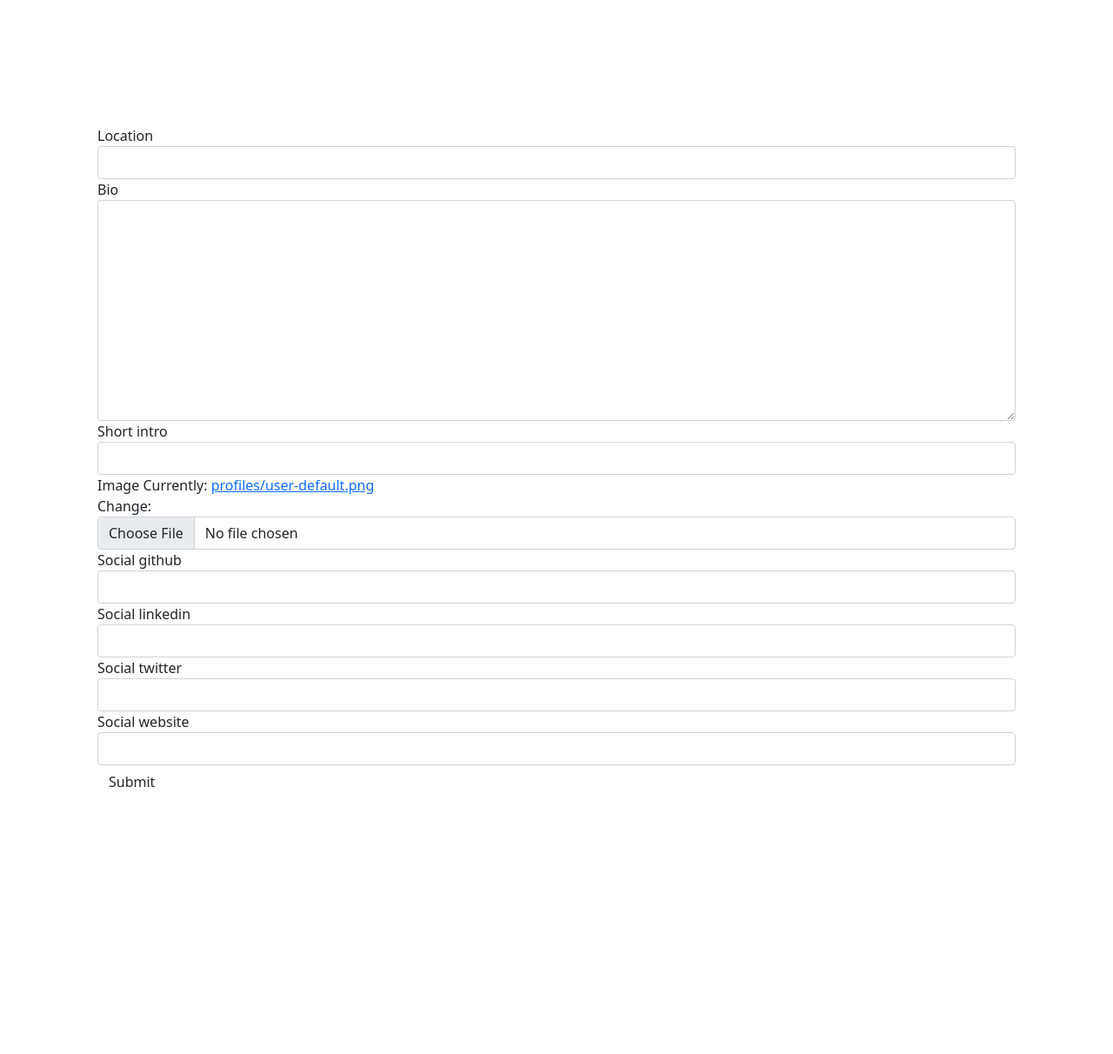
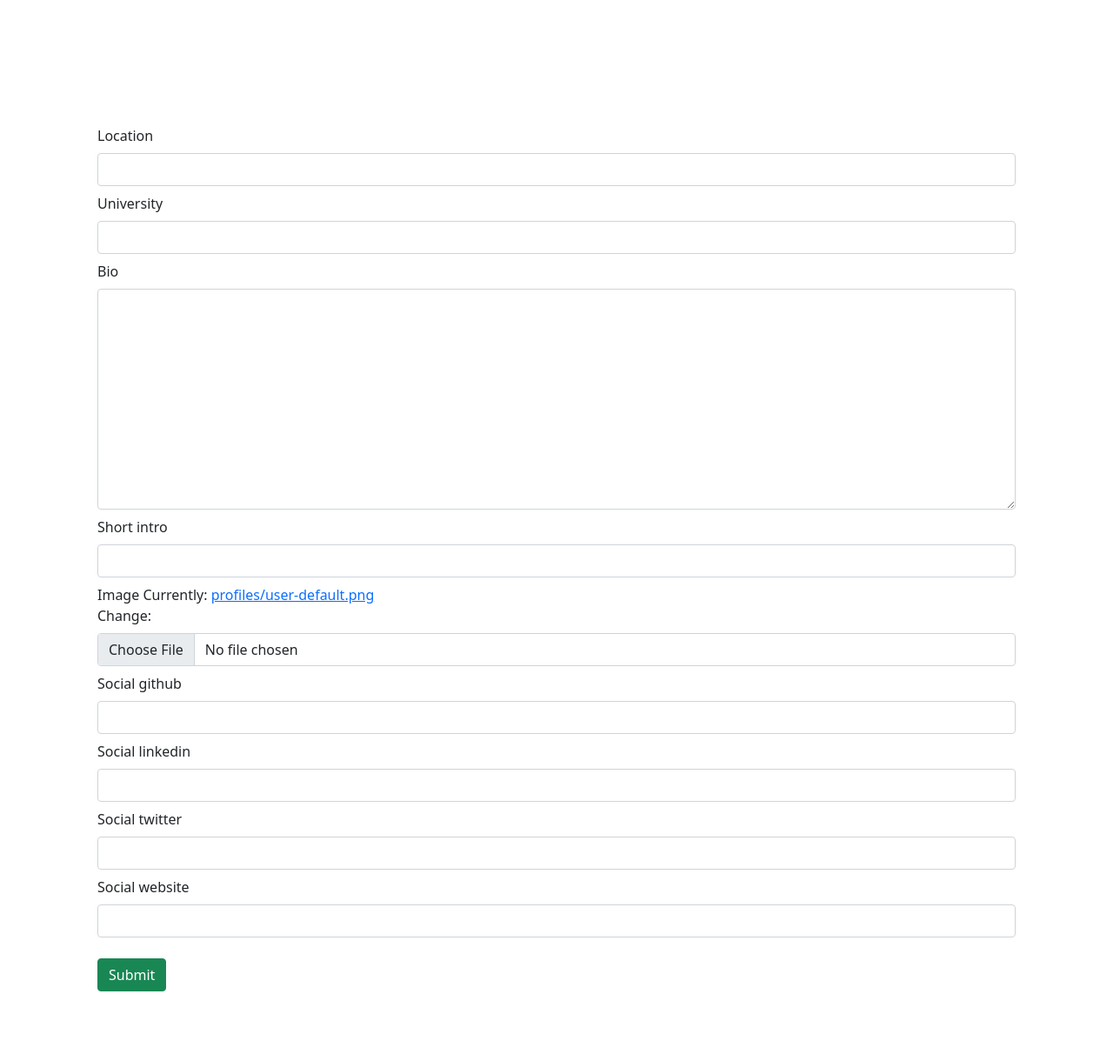
Before and after one commit to capamir/article, a Django app: page /account/1/update/ in a window 1280 px wide. Shown: the part 88-1300 px from the top of the page at 87% size. Before the commit the page ends 993 px from the top, so only its background shows below. Run offline with Django 4.2, Linux system fonts and the light colour scheme; the visitor is signed in with stand-in values (Sample User, id 1).

Commit message:
edit profile_detail & profile_form

```diff
--- a/account/forms.py
+++ b/account/forms.py
@@ -92,7 +92,7 @@ class UserLoginForm(forms.Form):
 class ProfileForm(forms.ModelForm):
 	class Meta:
 		model = Profile
-		fields = ('location', 'bio', 'short_intro', 'image',
+		fields = ('location','university' ,'bio', 'short_intro', 'image',
 				  'social_github', 'social_linkedin', 'social_twitter',
 				  'social_website')
 
@@ -100,7 +100,7 @@ class ProfileForm(forms.ModelForm):
 		super(ProfileForm, self).__init__(*args, **kwargs)
 
 		for name, field in self.fields.items():
-			field.widget.attrs.update({'class': 'input form-control'})
+			field.widget.attrs.update({'class': 'input form-control my-2'})
 
 
 class MessageForm(forms.ModelForm):
--- a/account/templates/account/profile/profile_form.html
+++ b/account/templates/account/profile/profile_form.html
@@ -23,7 +23,7 @@
         {% endfor %}
 
         <input
-          class="btn btn--sub btn--lg my-md"
+          class="btn btn-success btn-md my-3"
           type="submit"
           value="Submit"
         />
--- a/account/views.py
+++ b/account/views.py
@@ -188,6 +188,7 @@ class UpdateUserProfileView(LoginRequiredMixin, View):
             cd = form.cleaned_data
             find_user_profile_obj = Profile.objects.get(user=request.user.id)
             find_user_profile_obj.location = cd["location"]
+            find_user_profile_obj.university = cd["university"]
             find_user_profile_obj.bio = cd["bio"]
             find_user_profile_obj.short_intro = cd["short_intro"]
             find_user_profile_obj.social_github = cd["social_github"]
```
Also changed, not shown: account/templates/account/profile/profile_detail.html (+4 -4 lines).
